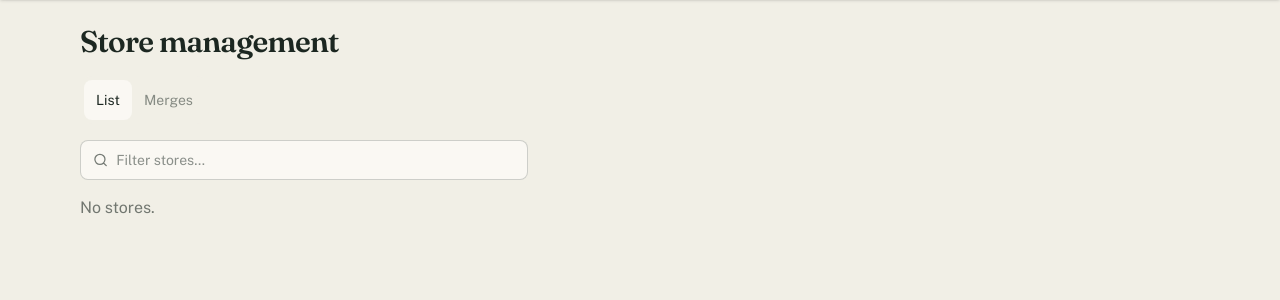
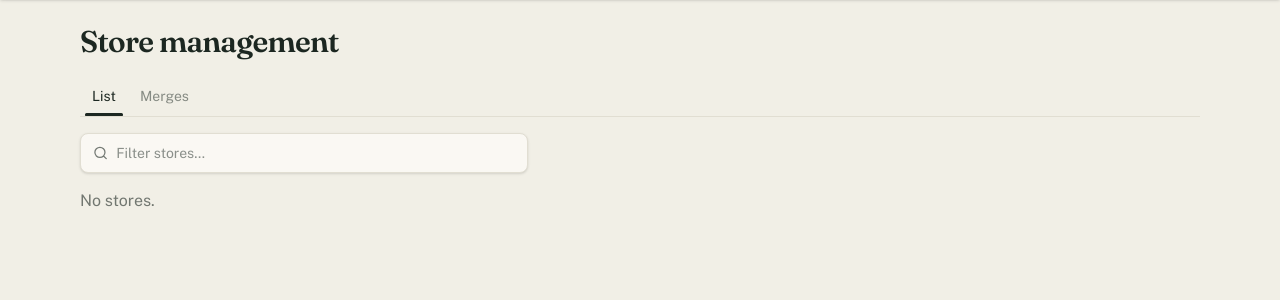
Before and after one commit to natelandau/cartlog, a Python web app: template src/cartlog/web/templates/admin/stores.html in a window 1280 px wide. Shown: the part 66-366 px from the top of the page. Run offline with Jinja, Linux system fonts and the light colour scheme; the template is opened without the code that fills it, so the values that code supplies are empty; style sheets or scripts are compiled from the project's sources.

Commit message:
style(admin): make section sub-tabs read as page controls
The boxed tabs looked like floating buttons disconnected from the page.
Switch to daisyUI's underline tab style with a full-width baseline so the
active tab is underlined and the filter and table read as content beneath
the line. Lift the filter box off the near-identical page background with
a light border and shadow so it no longer blends in.

```diff
--- a/src/cartlog/web/templates/macros/admin.html
+++ b/src/cartlog/web/templates/macros/admin.html
@@ -1,7 +1,7 @@
 {# Shared admin filter box: a daisyUI search input that swaps a table fragment as you type.
    `target` and `sort_state` are bare element ids (no leading '#'). #}
 {% macro search_box(endpoint, target, sort_state, placeholder, aria, value="") %}
-<label class="input input-bordered mb-4 flex w-full max-w-md items-center gap-2">
+<label class="input input-bordered mb-4 flex w-full max-w-md items-center gap-2 border-base-300 bg-base-100 shadow-sm">
   <svg xmlns="http://www.w3.org/2000/svg" class="h-4 w-4 opacity-60" fill="none" viewBox="0 0 24 24" stroke="currentColor"><path stroke-linecap="round" stroke-linejoin="round" stroke-width="2" d="M21 21l-4.35-4.35M11 19a8 8 0 100-16 8 8 0 000 16z" /></svg>
   <input
     class="grow"
--- a/src/cartlog/web/templates/partials/_admin_tabs.html
+++ b/src/cartlog/web/templates/partials/_admin_tabs.html
@@ -6,7 +6,7 @@
   "product": [("/admin/products", "list", "List"), ("/admin/transformations", "merges", "Merges")],
   "store": [("/admin/stores", "list", "List"), ("/admin/store-merges", "merges", "Merges")],
 } %}
-<div role="tablist" class="tabs tabs-box mb-4 w-fit">
+<div role="tablist" class="tabs tabs-border mb-4 w-full justify-start border-b border-base-300">
   {% for href, key, label in _section_tabs[admin_section] %}
   <a role="tab" href="{{ href }}" class="tab {{ 'tab-active' if admin_active == key else '' }}">{{ label }}</a>
   {% endfor %}
```
